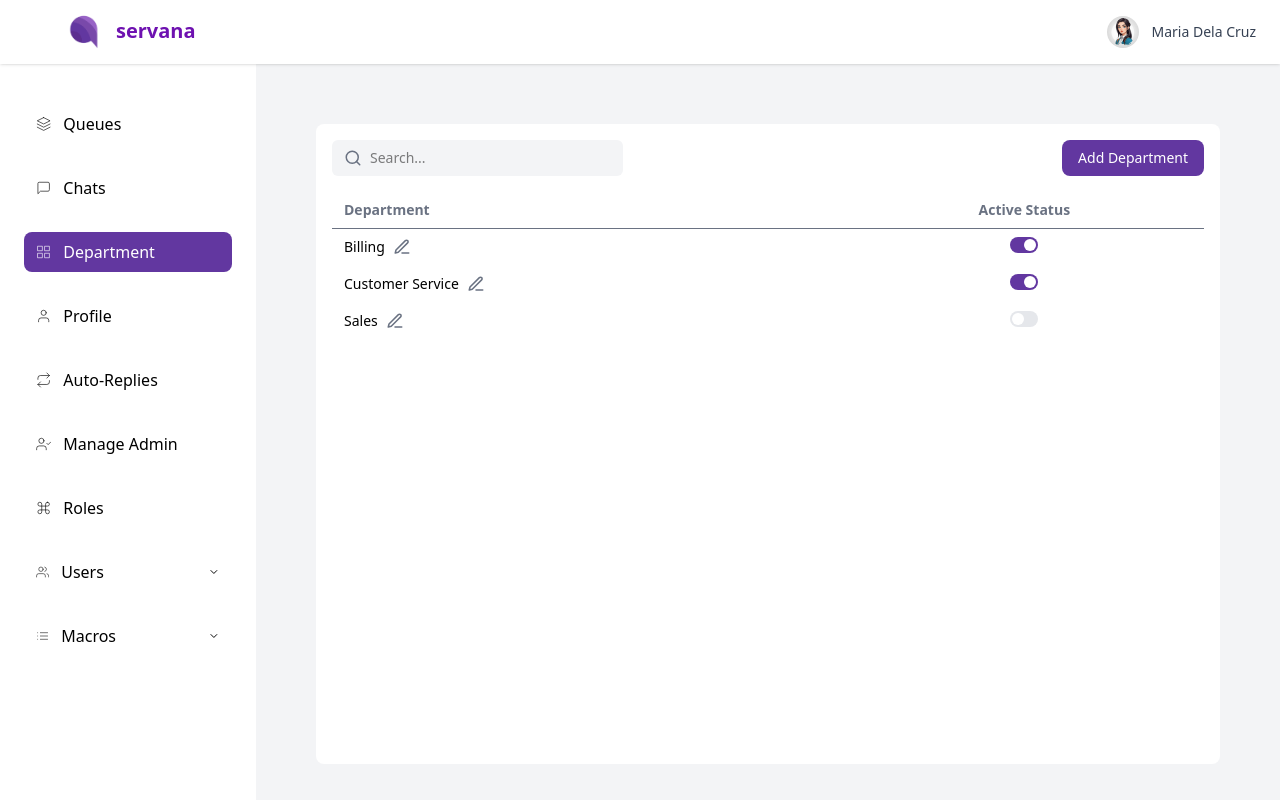
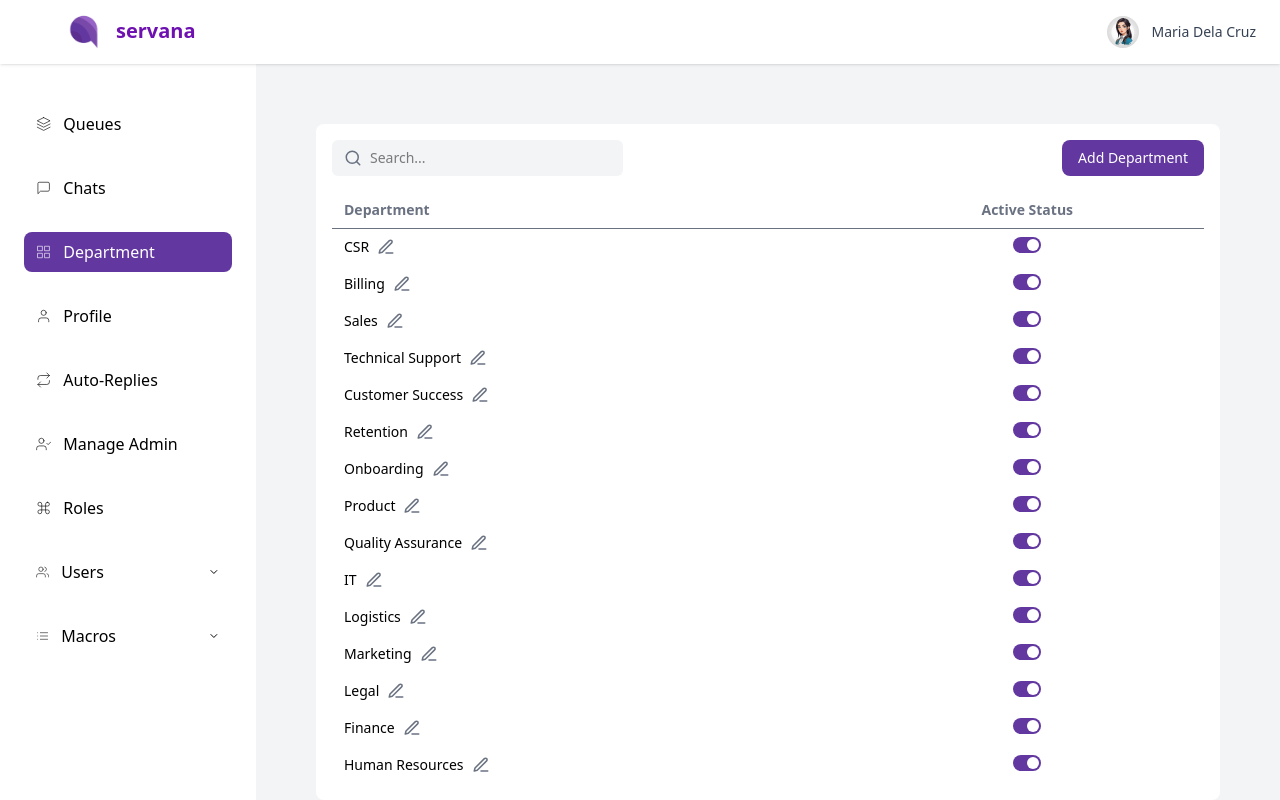
Before and after one commit to manuelamanetjr/frontend_web, a React (Vite) app: page /department in a window 1280 px wide. Built offline with nearby package versions, Linux system fonts and the light colour scheme.

Commit message:
added hover on table

```diff
--- a/screens/AutoReplies.jsx
+++ b/screens/AutoReplies.jsx
@@ -107,7 +107,7 @@ export default function AutoReplies() {
                 </thead>
                 <tbody>
                   {filteredReplies.map((reply, idx) => (
-                    <tr key={idx} className=" transition-colors duration-200">
+                    <tr key={idx} className=" transition-colors duration-200 hover:bg-gray-100">
                       <td className="py-2 px-3 align-top">
                         <div className="max-w-xs break-words text-gray-800 relative pr-6">
                           <span>{reply.text}</span>
@@ -143,7 +143,7 @@ export default function AutoReplies() {
                       </td>
                       <td className="py-2 px-3 text-center">
                         <select
-                          className="rounded-md px-2 py-1 text-sm bg-white text-gray-800 focus:outline-none focus:ring-0 border-none text-center"
+                          className="rounded-md px-2 py-1 text-sm text-gray-800 focus:outline-none focus:ring-0 border-none text-center"
                           value={reply.department}
                           onChange={(e) =>
                             setReplies((prev) =>
--- a/screens/ChangeRoles.jsx
+++ b/screens/ChangeRoles.jsx
@@ -74,7 +74,7 @@ export default function ChangeRoles() {
                 </thead>
                 <tbody>
                   {filteredUsers.map((user, idx) => (
-                    <tr key={idx} className=" transition-colors duration-200">
+                    <tr key={idx} className=" transition-colors duration-200 hover:bg-gray-50">
                       <td className="py-2 px-3 flex items-center gap-2">
                         {user.name}
                       </td>
@@ -97,7 +97,7 @@ export default function ChangeRoles() {
                       </td>
                       <td className="py-2 px-3 text-center">
                         <select
-                          className="px-2 py-1 text-sm bg-white text-gray-800 rounded-md border border-transparent focus:outline-none focus:ring-0 hover:cursor-pointer"
+                          className="px-2 py-1 text-sm text-gray-800 rounded-md border border-transparent focus:outline-none focus:ring-0 hover:cursor-pointer"
                           value={user.role}
                           onChange={(e) =>
                             setUsers((prev) =>
--- a/screens/Department.jsx
+++ b/screens/Department.jsx
@@ -11,11 +11,23 @@ export default function Departments() {
   const [editText, setEditText] = useState("");
   const [searchQuery, setSearchQuery] = useState("");
 
-  const [departments, setDepartments] = useState([
-    { name: "Billing", active: true },
-    { name: "Customer Service", active: true },
-    { name: "Sales", active: false },
-  ]);
+const [departments, setDepartments] = useState([
+  { name: "CSR", active: true },
+  { name: "Billing", active: true },
+  { name: "Sales", active: true },
+  { name: "Technical Support", active: true },
+  { name: "Customer Success", active: true },
+  { name: "Retention", active: true },
+  { name: "Onboarding", active: true },
+  { name: "Product", active: true },
+  { name: "Quality Assurance", active: true },
+  { name: "IT", active: true },
+  { name: "Logistics", active: true },
+  { name: "Marketing", active: true },
+  { name: "Legal", active: true },
+  { name: "Finance", active: true },
+  { name: "Human Resources", active: true },
+]);
 
   const toggleSidebar = () => setMobileSidebarOpen((prev) => !prev);
 
@@ -87,7 +99,7 @@ export default function Departments() {
                 </thead>
                 <tbody>
                   {filteredDepartments.map((dept, idx) => (
-                    <tr key={idx} className=" transition-colors duration-200">
+                    <tr key={idx} className="transition-colors duration-200 hover:bg-gray-100">
                       <td className="py-2 px-3 align-top">
                         <div className="flex items-center gap-2">
                           <p className="text-sm break-words max-w-[200px] whitespace-pre-wrap">
--- a/screens/MacrosAgents.jsx
+++ b/screens/MacrosAgents.jsx
@@ -112,7 +112,7 @@ export default function MacrosAgents() {
                 </thead>
                 <tbody>
                   {filteredReplies.map((reply, idx) => (
-                    <tr key={idx} className=" transition-colors duration-200">
+                    <tr key={idx} className=" transition-colors duration-200 hover:bg-gray-100">
                       <td className="py-2 px-3 align-top">
                         <div className="max-w-xs break-words text-gray-800 relative pr-6">
                           <span>{reply.text}</span>
--- a/screens/MacrosClients.jsx
+++ b/screens/MacrosClients.jsx
@@ -105,7 +105,7 @@ export default function MacrosClients() {
                 </thead>
                 <tbody>
                   {filteredReplies.map((reply, idx) => (
-                    <tr key={idx} className=" transition-colors duration-200">
+                    <tr key={idx} className=" transition-colors duration-200 hover:bg-gray-100">
                       <td className="py-2 px-3 align-top">
                         <div className="max-w-xs break-words text-gray-800 relative pr-6">
                           <span>{reply.text}</span>
--- a/screens/ManageAdmin.jsx
+++ b/screens/ManageAdmin.jsx
@@ -101,7 +101,7 @@ export default function ManageAgents() {
                 </thead>
                 <tbody>
                   {filteredAgents.map((agent, idx) => (
-                    <tr key={idx} className="transition-colors duration-200">
+                    <tr key={idx} className="transition-colors duration-200 hover:bg-gray-100">
                       <td className="py-2 px-3 flex items-center gap-2">
                         {agent.username}
                         <Edit3
@@ -137,7 +137,7 @@ export default function ManageAgents() {
                       </td>
                       <td className="py-2 px-3 text-center">
                         <select
-                          className="rounded-md px-2 py-1 text-sm bg-white text-gray-800 outline-none"
+                          className="rounded-md px-2 py-1 text-sm text-gray-800 outline-none"
                           value={agent.Role}
                           onChange={(e) =>
                             setAgents((prev) =>
--- a/screens/ManageAgents.jsx
+++ b/screens/ManageAgents.jsx
@@ -183,7 +183,7 @@ export default function ManageAgents() {
                 </thead>
                 <tbody>
                   {filteredAgents.map((agent, idx) => (
-                    <tr key={idx} className="bg-white ">
+                    <tr key={idx} className="hover:bg-gray-100 ">
                       <td className="align-top sticky left-0 bg-white py-3 px-3 z-10">
                         <div className="relative min-w-[180px] max-w-[180px] pr-6">
                           <span className="break-words whitespace-normal text-sm block">
--- a/screens/Roles.jsx
+++ b/screens/Roles.jsx
@@ -198,9 +198,9 @@ export default function ManageRoles() {
             </div>
             <div className="overflow-x-auto ">
               <table className="min-w-full text-sm text-left">
-                <thead className="bg-white border-b text-gray-500">
+                <thead className=" border-b text-gray-500">
                   <tr>
-                    <th className="sticky left-0 z-30 bg-white py-2 px-3 w-48">
+                    <th className="sticky left-0 z-30 bg-white  py-2 px-3 w-48">
                       Role Name
                     </th>
                     <th className="sticky left-[12rem] z-30 bg-white py-2 px-3 text-center w-24">
@@ -218,7 +218,7 @@ export default function ManageRoles() {
                 </thead>
                 <tbody>
                   {filteredRoles.map((role, idx) => (
-                    <tr key={idx} className="bg-white ">
+                    <tr key={idx} className=" hover:bg-gray-100">
                       <td className="align-top w-100 sticky left-0 bg-white py-3 px-3 z-10">
                         <div className="relative min-w-[180px] max-w-[180px] pr-6">
                           <span className="break-words whitespace-normal text-sm block">
```
